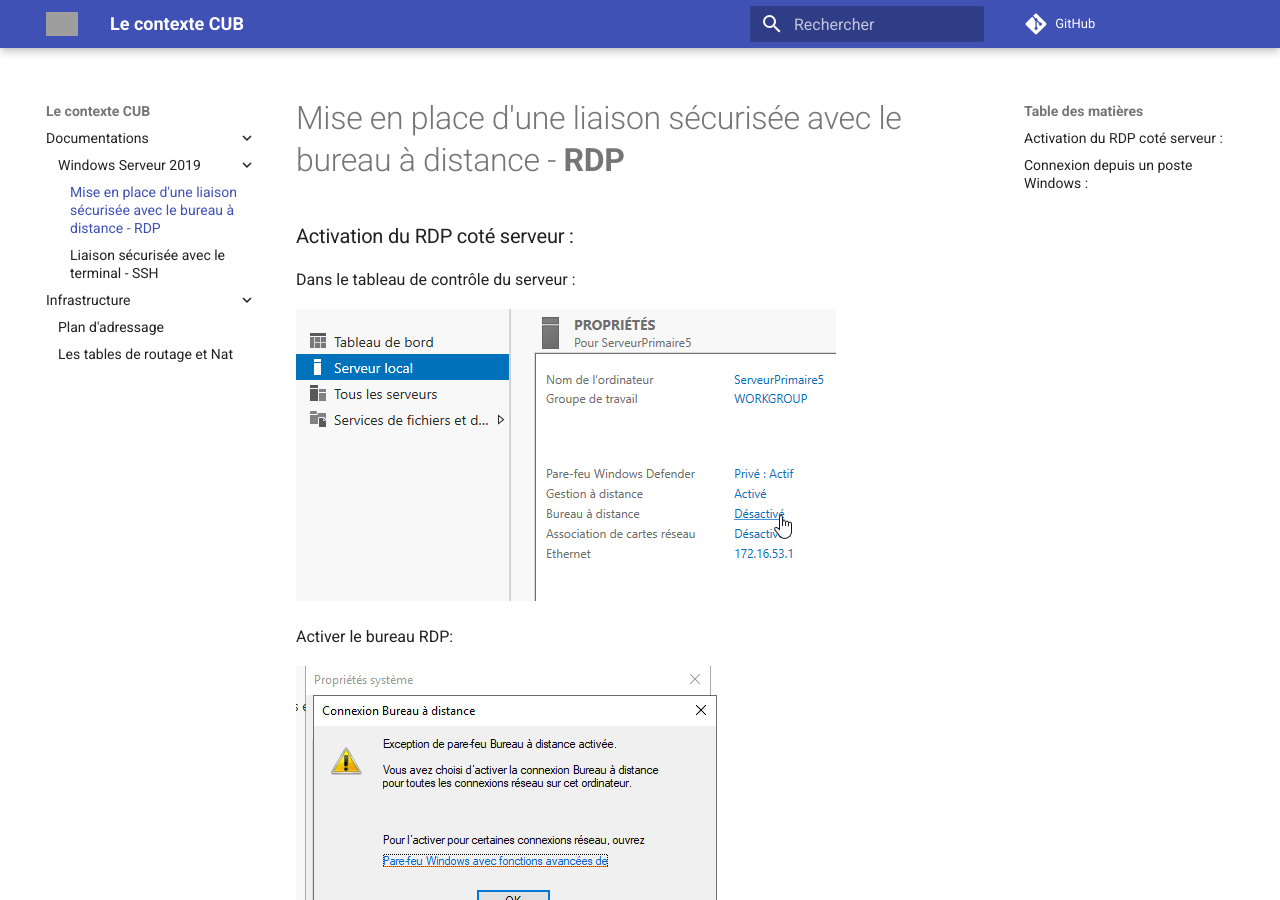
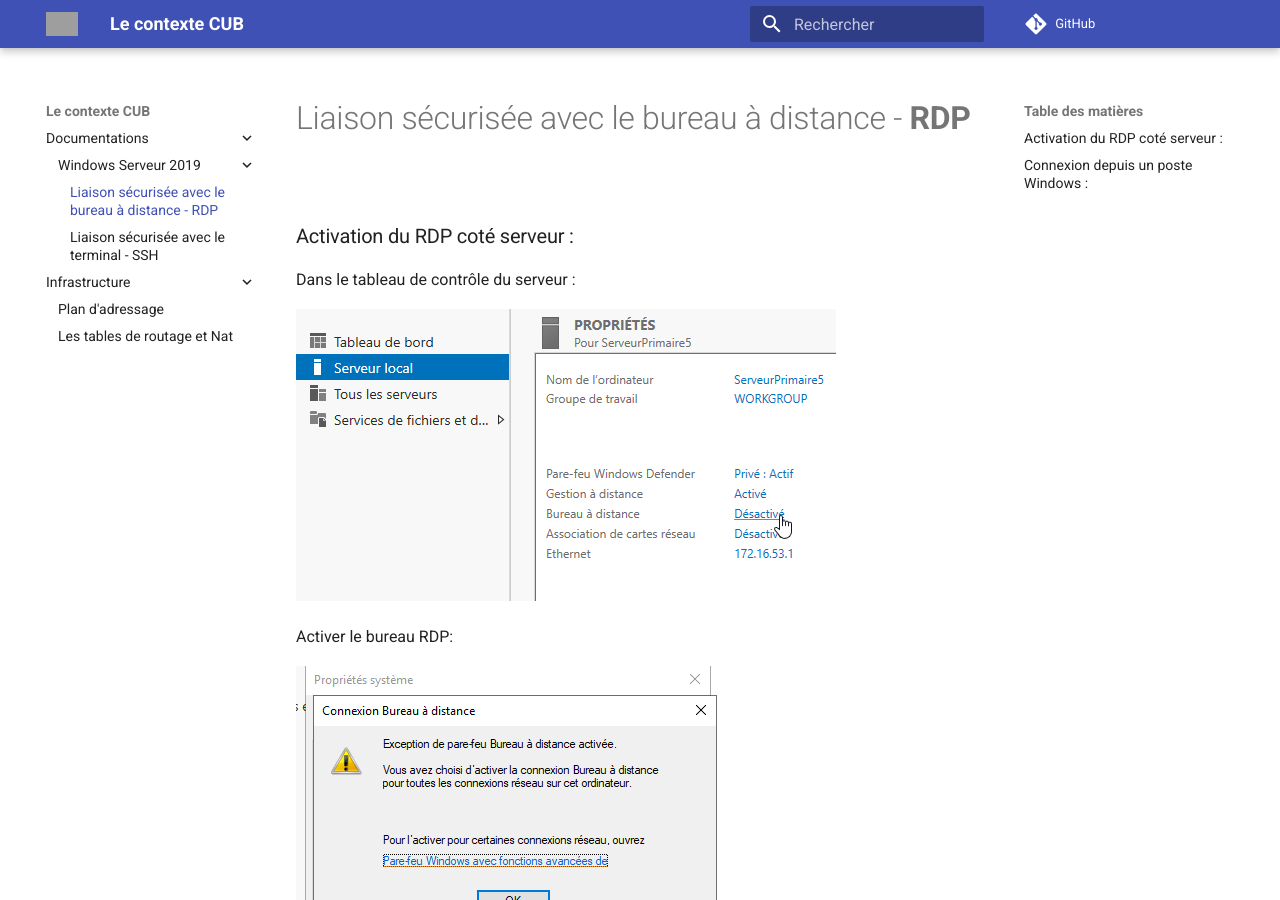
Before and after one commit to LibGR/CUBCalifornieDocs, an MkDocs documentation site: the page built from docs/Documentations/Windows Serveur 2019/RDP.md, in a window 1280 px wide and 900 px high. Built offline with MkDocs 1.6.1 and Material for MkDocs 9.7.7, drawn with Linux system fonts in a browser that asks for light colours; comment, search, counter and statistics services are not loaded; grey boxes are pictures that could not be loaded.

Commit message:
Changement titre

```diff
--- a/docs/Documentations/Windows Serveur 2019/RDP.md
+++ b/docs/Documentations/Windows Serveur 2019/RDP.md
@@ -1,4 +1,4 @@
-# Mise en place d'une liaison sécurisée avec le bureau à distance - **RDP**
+# Liaison sécurisée avec le bureau à distance - **RDP**
 
 ### Activation du RDP coté serveur :
 
```
